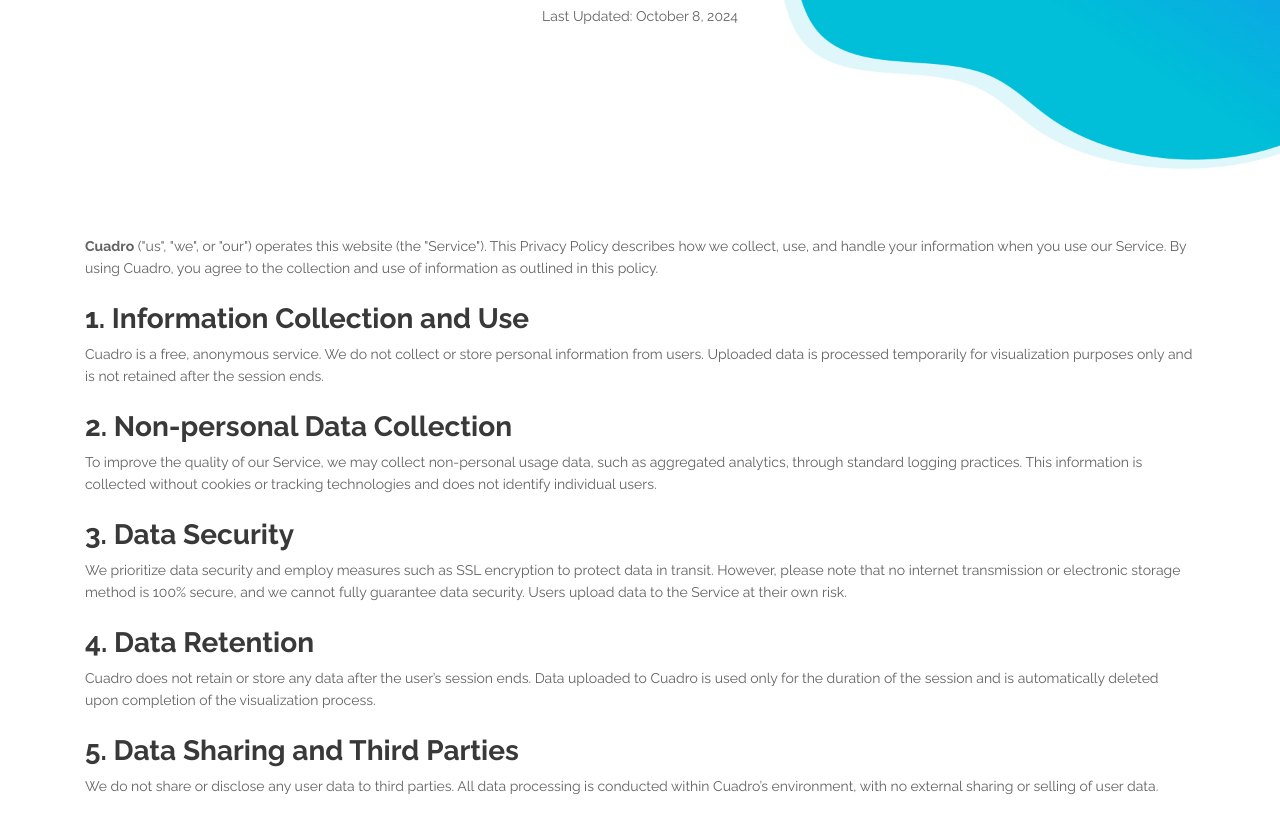
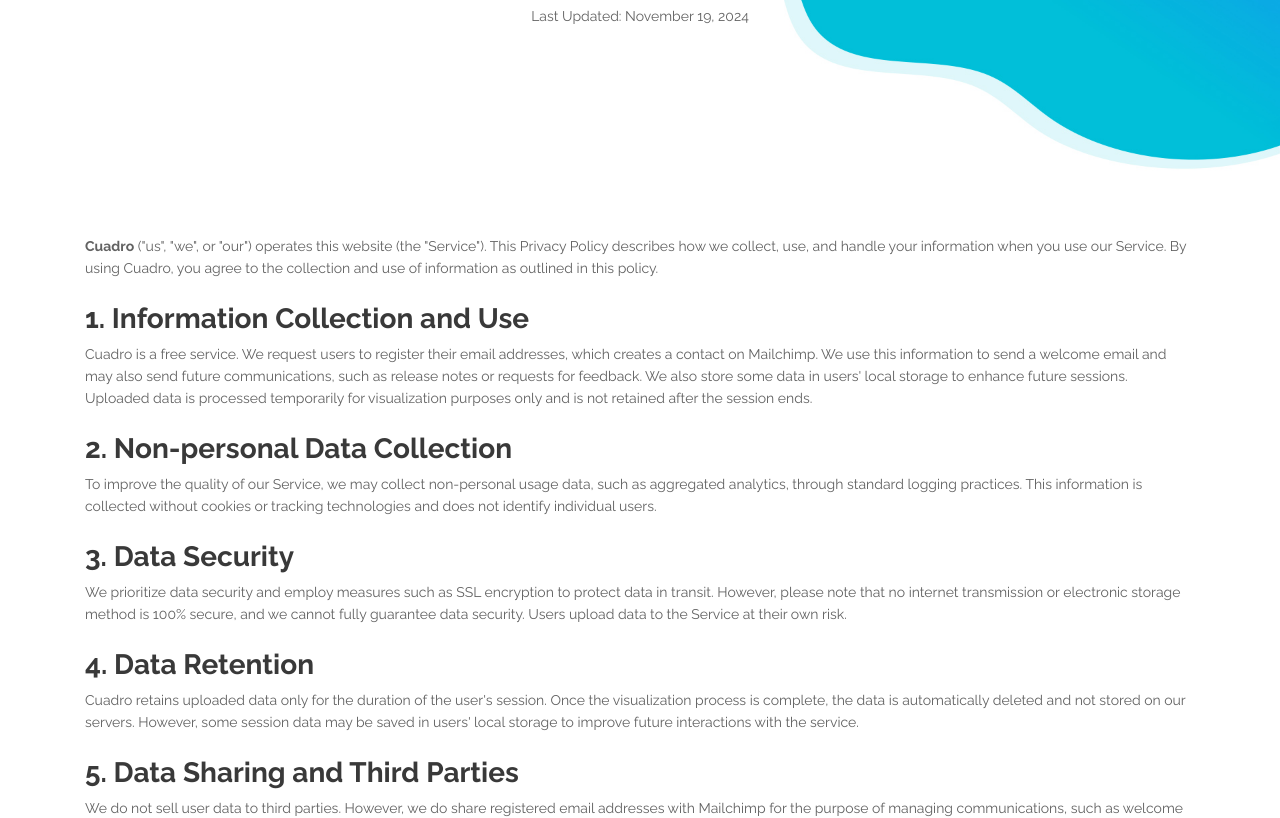
Before and after one commit to funtoseeya/cuadro-site-landing-page, a plain HTML site: page privacy-policy.html in a window 1280 px wide. Shown: the part 235-1053 px from the top of the page. Drawn offline with Linux system fonts and the light colour scheme.

Commit message:
update pp and toc

```diff
--- a/privacy-policy.html
+++ b/privacy-policy.html
@@ -152,7 +152,7 @@
             <div class="row">
                 <div class="col-md-12">
                     <h1>Privacy Policy</h1>
-                    <p>Last Updated: October 8, 2024</p>
+                    <p>Last Updated: November 19, 2024</p>
 
                 </div> <!-- end of col -->
             </div> <!-- end of row -->
@@ -167,7 +167,7 @@
 
         <section class="mt-4">
             <h3>1. Information Collection and Use</h3>
-            <p>Cuadro is a free, anonymous service. We do not collect or store personal information from users. Uploaded data is processed temporarily for visualization purposes only and is not retained after the session ends.</p>
+            <p>Cuadro is a free service. We request users to register their email addresses, which creates a contact on Mailchimp. We use this information to send a welcome email and may also send future communications, such as release notes or requests for feedback. We also store some data in users' local storage to enhance future sessions. Uploaded data is processed temporarily for visualization purposes only and is not retained after the session ends.</p>
         </section>
 
         <section class="mt-4">
@@ -182,12 +182,12 @@
 
         <section class="mt-4">
             <h3>4. Data Retention</h3>
-            <p>Cuadro does not retain or store any data after the user’s session ends. Data uploaded to Cuadro is used only for the duration of the session and is automatically deleted upon completion of the visualization process.</p>
+            <p>Cuadro retains uploaded data only for the duration of the user's session. Once the visualization process is complete, the data is automatically deleted and not stored on our servers. However, some session data may be saved in users' local storage to improve future interactions with the service.</p>
         </section>
 
         <section class="mt-4">
             <h3>5. Data Sharing and Third Parties</h3>
-            <p>We do not share or disclose any user data to third parties. All data processing is conducted within Cuadro’s environment, with no external sharing or selling of user data.</p>
+            <p>We do not sell user data to third parties. However, we do share registered email addresses with Mailchimp for the purpose of managing communications, such as welcome emails, release notes, and feedback requests. All other data processing is conducted within Cuadro’s environment, and uploaded data is not shared externally. Additionally, we store some data in users' local storage to enhance future sessions.</p>
         </section>
 
         <section class="mt-4">
```
Also changed, not shown: terms-conditions.html (+3 -3 lines).
